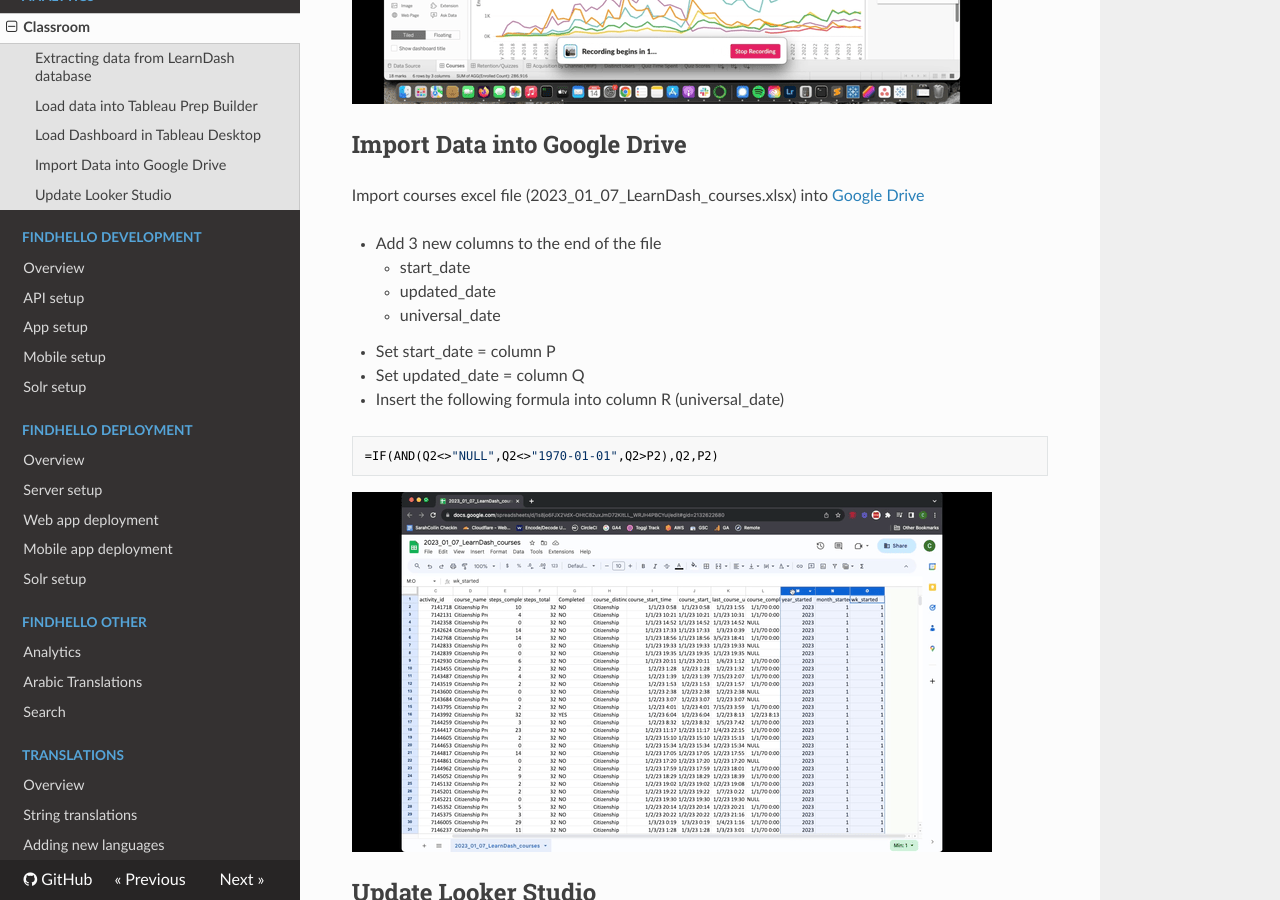
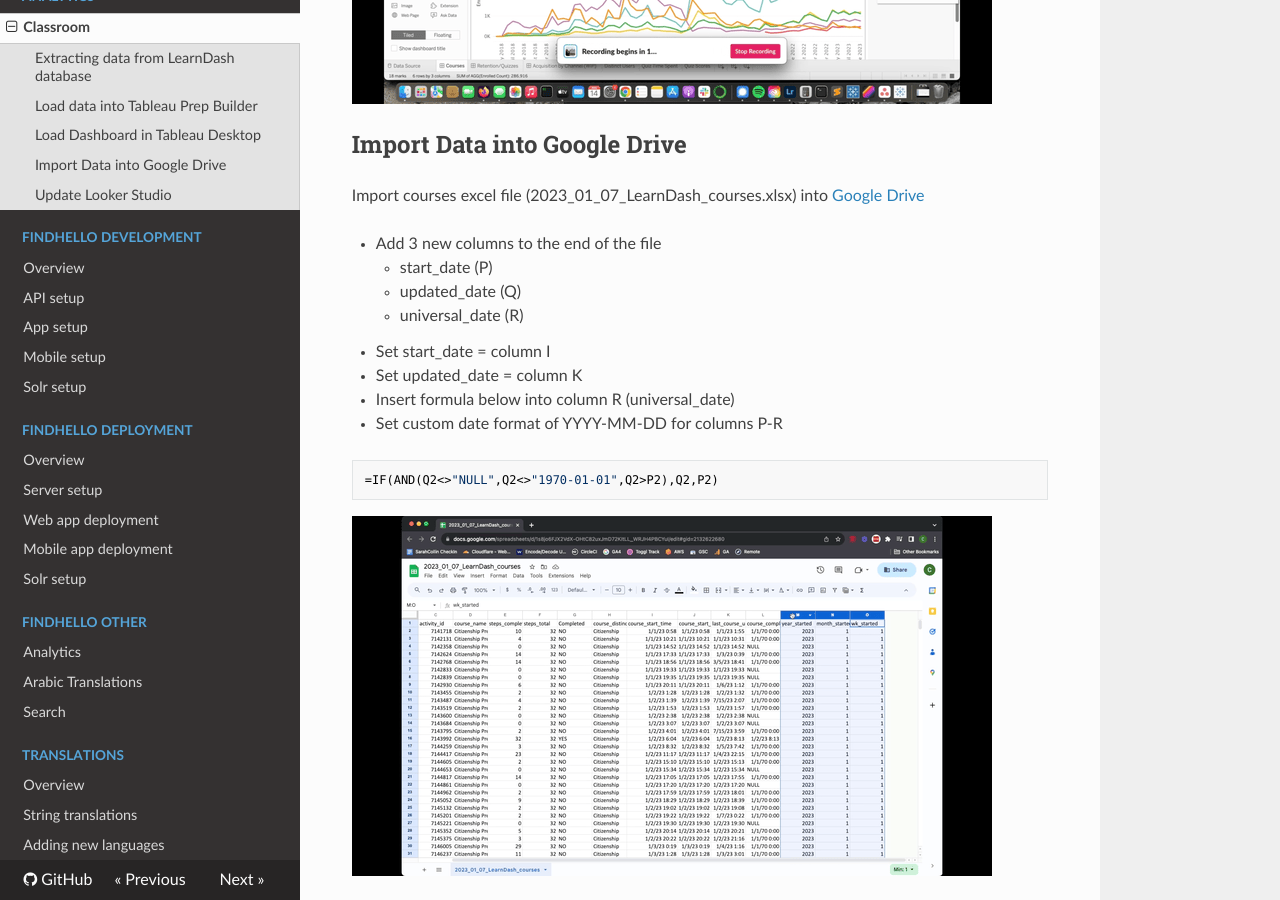
Before and after one commit to usahello/usahello-docs, an MkDocs documentation site: the page built from docs/analytics/classroom.md, in a window 1280 px wide and 900 px high, scrolled down 3020 px. Built offline with MkDocs 1.6.1, drawn with Linux system fonts in a browser that asks for light colours; nearby versions of some CDN libraries.

Commit message:
LD Google sheets changes

````diff
--- a/docs/analytics/classroom.md
+++ b/docs/analytics/classroom.md
@@ -87,15 +87,18 @@ Dashboard.twb) using Tabeleau Desktop
 Import courses excel file (2023_01_07_LearnDash_courses.xlsx) into [Google Drive](https://drive.google.com/drive/folders/1Zjb3V6-xx3W9_QgWFocy4__kdpVKXE6_?usp=drive_link)
 
 - Add 3 new columns to the end of the file
-	- start_date
-	- updated_date
-	- universal_date
-- Set start_date = column P
-- Set updated_date = column Q
-- Insert the following formula into column R (universal_date)
+	- start_date (P)
+	- updated_date (Q)
+	- universal_date (R)
+- Set start_date = column I
+- Set updated_date = column K
+- Insert formula below into column R (universal_date)
+- Set custom date format of YYYY-MM-DD for columns P-R
 ```sh
 =IF(AND(Q2<>"NULL",Q2<>"1970-01-01",Q2>P2),Q2,P2)
 ```
+
+
 ![Update Google Sheets](../img/Sheets_updateColumns.gif)
 
 ## Update Looker Studio
````
